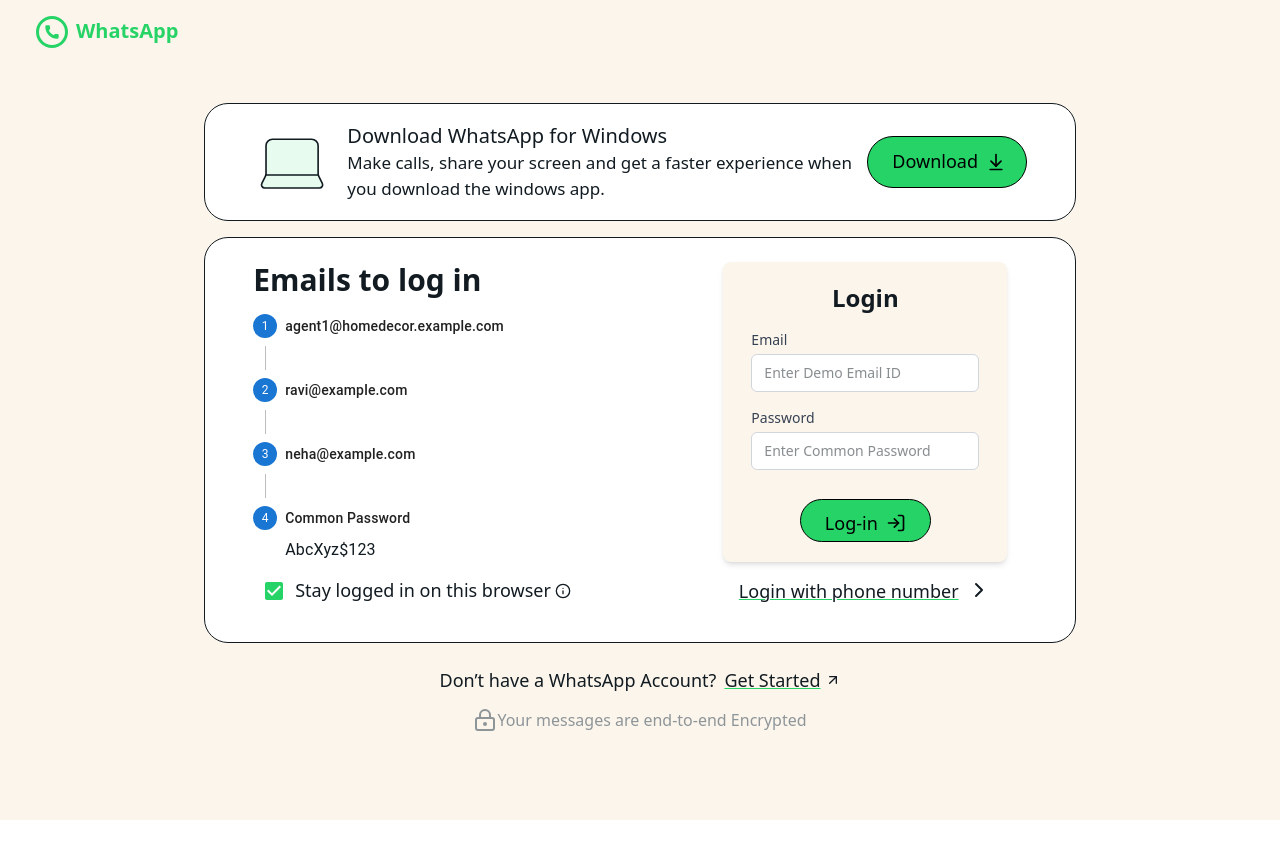
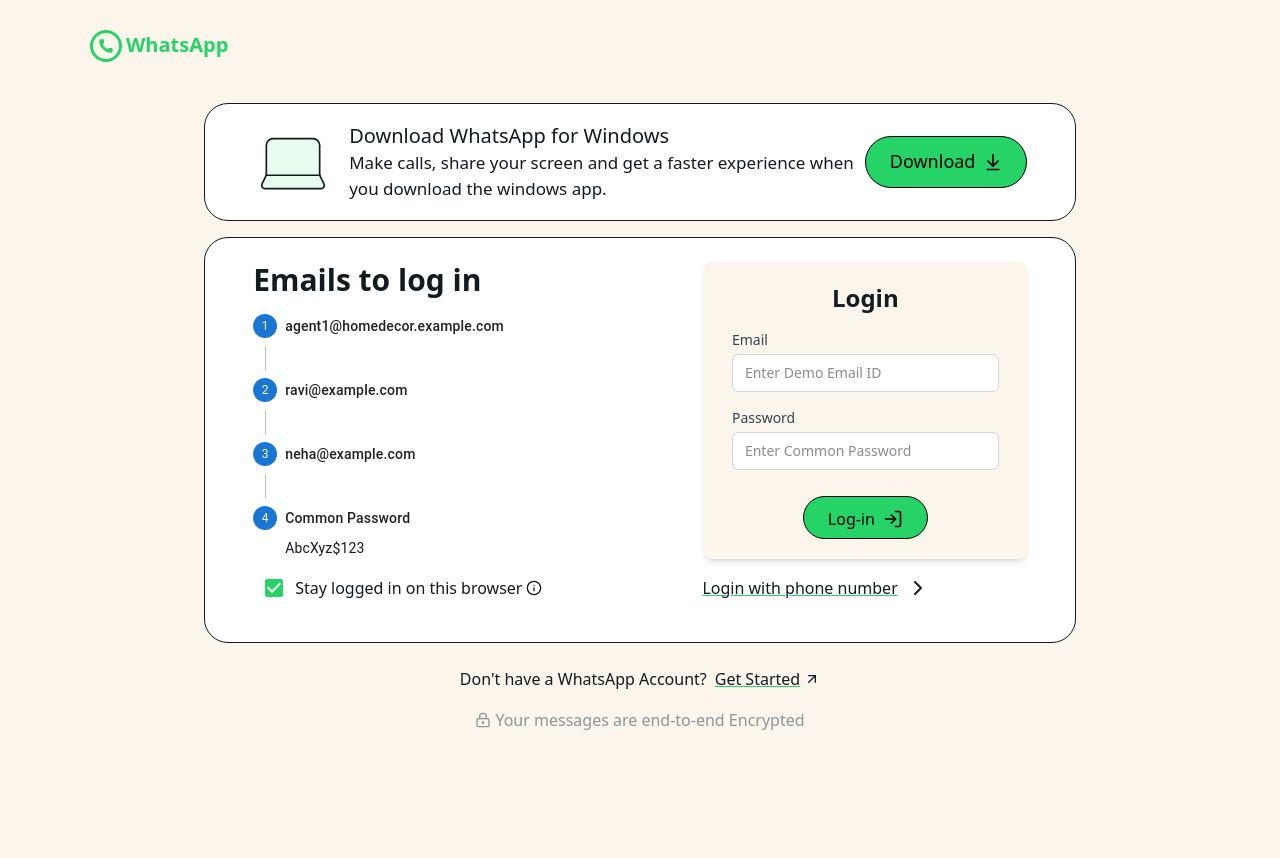
Before and after one commit to Vishesh0001/WhatsApp-Web-Clone, a Next.js app in the folder client/: page /login in a window 1280 px wide. Shown: the top 858 px of the page. Before the commit the page ends 820 px from the top, so only its background shows below. Built offline with nearby package versions, Linux system fonts and the light colour scheme; no server answers.

Commit message:
ui changes

```diff
--- a/client/src/app/login/page.js
+++ b/client/src/app/login/page.js
@@ -11,6 +11,7 @@
 import Cookies from "js-cookie";
 import secureFetch from "@/utils/securefetch";
 import { useRouter } from "next/navigation";
+import Link from "next/link";
 const steps = [
   {
     label: 'agent1@homedecor.example.com',
@@ -55,21 +56,11 @@
  onSubmit: async (values, { setSubmitting }) => {
       try {
         const body = { email: values.email, password: values.password };
-        // console.log('b',body);
-
         const resposne = await secureFetch("/login", JSON.stringify(body));
-        // console.log('r',resposne);
-
         if (resposne.code != 1) {
-// alert(`${resposne.message.keyword}`)
+        alert(resposne.message || 'Login failed');
         }else{
-          // console.log('hello',resposne.data.token);
-
-          // const tokenExpiry = new Date(Date.now() + 2* 60 * 60 * 1000); //  hour
         Cookies.set("token_test", resposne.data.token, { expires: 0.083, path: '/' });
-      //  Cookies.set('debug_test', '123');
-        // Cookies.set('token_test', String(resposne.data.token));
-          // await new Promise((resolve) => setTimeout(resolve, 10000));
         router.push('/')
       }
 
@@ -81,54 +72,69 @@
     },
   });
 
-  return (
+
+return (
 <div className="bg-[#FCF5EB] w-full min-h-screen font-sans text-[#111B21] text-[18px] flex justify-center">
 
-  <div className="py-[14px] px-[40px] w-[580px] h-[1100px] sm:w-[1000px] sm:h-[900px] lg:w-[1525.6px] lg:h-[820px] flex flex-col gap-4 items-center">
-  <div className=" h-[73px] w-[1100px] text-[20px] text-left text-[#25D366]">
-    <div className="absolute top-4 left-9 h-8 w-8 border-3 border-[#25D366] rounded-full flex items-center justify-center"><Phone className="h-4 w-4 fill-[#25D366] stroke-[0.1]"/></div><strong className="absolute top-4 left-19 ">WhatsApp</strong></div>
-   {/* first block */}
+
+  <div className="py-[14px] px-[20px] sm:px-[40px] w-full max-w-[580px] sm:max-w-[1000px] lg:max-w-[1525.6px] min-h-[1100px] sm:h-[900px] lg:h-[820px] flex flex-col gap-4 items-center">
+
+
+  <div className="h-[73px] w-full max-w-[1100px] text-[20px] text-left text-[#25D366] relative">
+    <div className="absolute top-4 left-0  h-8 w-8 border-3 border-[#25D366] rounded-full flex items-center justify-center"><Phone className="h-4 w-4 fill-[#25D366] stroke-[0.1]"/></div>
+    <strong className="absolute top-4 left-9 ">WhatsApp</strong>
+  </div>
+
     <div className="bg-[#FFFFFF]
-    py-[20px] px-[32px] lg:py-[24px] lg:px-[48px]
-      md:w-[531.6px] sm:w-[500px] lg:w-[871.6px]
-       sm:h-[89.6px] lg:h-[117.6px]
-       border rounded-3xl flex space-4 items-center">
-        <Laptop className="fill-[#25D366]/10 stroke-[0.5] h-16 w-16 lg:h-20 lg:w-20"/>
-        <div className="ml-4">
-            <h2 className=" sm:text-lg lg:text-xl w-[520px]">Download WhatsApp for Windows</h2>
-            <p className="text-[17px]  hidden  lg:block w-[520px]">Make calls, share your screen and get a faster experience when you download the windows app.</p>
-         <div className="flex hover:text-[#25D366]">   <p className="block ml-2 lg:hidden text mt-2 font-medium underline decoration-[#25D366]">Get Application </p><ChevronRight className="mt-2 h-6 w-6 block ml-2 lg:hidden"/></div>
+    py-[20px] px-[16px] sm:px-[32px] lg:py-[24px] lg:px-[48px]
+      w-full max-w-[531.6px] sm:max-w-[500px] lg:max-w-[871.6px]
+       min-h-[89.6px] lg:h-[117.6px]
+       border rounded-3xl flex flex-col sm:flex-row gap-4 sm:gap-0 items-center">
+
+        <Laptop className="fill-[#25D366]/10 stroke-[0.5] h-12 w-12 sm:h-16 sm:w-16 lg:h-20 lg:w-20 flex-shrink-0"/>
+
+        <div className="flex-1 text-center sm:text-left sm:ml-4">
+
+            <h2 className="text-base sm:text-lg lg:text-xl">Download WhatsApp for Windows</h2>
+            <p className="text-[15px] sm:text-[17px] hidden lg:block">Make calls, share your screen and get a faster experience when you download the windows app.</p>
+         <div className="flex justify-center sm:justify-start hover:text-[#25D366] lg:hidden">
+           <p className="text-sm sm:text-base font-medium underline decoration-[#25D366]">Get Application </p>
+           <ChevronRight className="h-5 w-5 sm:h-6 sm:w-6 ml-2"/>
+         </div>
         </div>
 
-<button className=" hidden lg:flex  w-[162px] h-[52px] py-[10px] px-[24px] relative overflow-hidden items-center border border-black text-black rounded-full bg-[#25D366] group">
+ <Link href='https://www.whatsapp.com/download'target="_blank" rel="noopener noreferrer">  <button className="hidden lg:flex w-[162px] h-[52px] py-[10px] px-[24px] relative overflow-hidden items-center border border-black text-black rounded-full bg-[#25D366] group">
   <span className="absolute inset-0 bg-black rounded-full origin-bottom scale-y-0 group-hover:scale-y-100 transition-transform duration-700 ease-in-out z-0"></span>
   <div className="relative z-10 flex items-center gap-2 transition-colors duration-700 group-hover:text-white">
     Download <ArrowDownToLine className="w-5 h-5" />
   </div>
-</button>
+</button></Link>
         </div>
+
         {/* second div */}
     <div className="bg-[#FFFFFF]
-     py-[20px] px-[32px] lg:py-[24px] lg:px-[48px]
-      md:w-[531.6px] sm:w-[500px] lg:w-[871.6px]
+     py-[20px] px-[16px] sm:px-[32px] lg:py-[24px] lg:px-[48px]
+      w-full max-w-[531.6px] sm:max-w-[500px] lg:max-w-[871.6px]
        h-auto lg:h-[406px]
      border rounded-3xl">
 
-        {/* upper flex box of 2nd main part */}
-        <div className="flex flex-col lg:flex-row space-x-50 justify-center">
-            {/* inner first box */}
-        <div>
-<h1 className="text-3xl mt-0 mb-2 font-semibold">Emails to log in</h1>
 
-   <Stepper orientation="vertical"  >
+        <div className="flex flex-col lg:flex-row lg:space-x-12 xl:space-x-50 justify-center gap-6 lg:gap-0">
+
+
+        <div className="w-full lg:w-auto">
+<h1 className="text-xl sm:text-2xl lg:text-3xl mt-0 mb-2 font-semibold text-center lg:text-left">Emails to log in</h1>
+
+
+   <Stepper orientation="vertical" sx={{ '& .MuiStepLabel-root': { fontSize: { xs: '14px', sm: '16px' } } }}>
       {steps.map((step) => (
-        <Step key={step.label} completed={false}  active>
+        <Step key={step.label} completed={false} active>
           <StepLabel>
             {step.label}
           </StepLabel>
 
             <StepContent>
-              <Typography>{step.description}</Typography>
+              <Typography sx={{ fontSize: { xs: '12px', sm: '14px' } }}>{step.description}</Typography>
             </StepContent>
 
         </Step>
@@ -136,12 +142,12 @@
     </Stepper>
 
 </div>
-{/* inner second box */}
-<div className="max-w-sm mx-auto mt-0 py-5 px-7 bg-[#FCF5EB] rounded-lg shadow-md relative min-h-[280px] flex flex-col">
-  <h2 className="text-2xl font-semibold mb-4 text-center">Login</h2>
+
+<div className="w-full max-w-sm mx-auto mt-0 py-4 sm:py-5 px-4 sm:px-7 bg-[#FCF5EB] rounded-lg shadow-md relative min-h-[280px] flex flex-col">
+  <h2 className="text-xl sm:text-2xl font-semibold mb-4 text-center">Login</h2>
 
   <form onSubmit={formik.handleSubmit} className="flex-1 flex flex-col">
-    {/* Email Field */}
+
     <div className="mb-4">
       <label htmlFor="email" className="block text-sm font-medium text-gray-700 mb-1">
         Email
@@ -157,7 +163,7 @@
         className="w-full px-3 py-2 bg-white rounded-md text-sm border border-gray-300 focus:outline-none focus:ring-2 focus:ring-[#25D366] focus:border-transparent"
       />
       {formik.touched.email && formik.errors.email ? (
-        <div className="text-red-600 text-sm mt-1">{formik.errors.email}</div>
+        <div className="text-red-600 text-xs sm:text-sm mt-1">{formik.errors.email}</div>
       ) : null}
     </div>
 
@@ -177,7 +183,7 @@
         className="w-full px-3 py-2 bg-white rounded-md text-sm border border-gray-300 focus:outline-none focus:ring-2 focus:ring-[#25D366] focus:border-transparent"
       />
       {formik.touched.password && formik.errors.password ? (
-        <div className="text-red-600 text-sm mt-1">{formik.errors.password}</div>
+        <div className="text-red-600 text-xs sm:text-sm mt-1">{formik.errors.password}</div>
       ) : null}
     </div>
 
@@ -185,24 +191,22 @@
     <div className="mt-auto flex justify-center">
       <button
         type="submit"
-        className="w-auto h-[43px] py-[10px] px-[24px] relative overflow-hidden items-center border border-black text-black rounded-full bg-[#25D366] group transition-all duration-300 hover:shadow-lg"
+        className="w-auto h-[43px] py-[10px] px-[20px] sm:px-[24px] relative overflow-hidden items-center border border-black text-black rounded-full bg-[#25D366] group transition-all duration-300 hover:shadow-lg"
       >
         <span className="absolute inset-0 bg-black rounded-full origin-bottom scale-y-0 group-hover:scale-y-100 transition-transform duration-700 ease-in-out z-0"></span>
         <div className="relative z-10 flex items-center gap-2 transition-colors duration-700 group-hover:text-white">
-          Log-in <LogIn className="w-5 h-5" />
+          <span className="text-sm sm:text-base">Log-in</span> <LogIn className="w-4 h-4 sm:w-5 sm:h-5" />
         </div>
       </button>
     </div>
   </form>
 </div>
 
+</div>
 
+<div className="flex flex-col sm:flex-row sm:space-x-8 lg:space-x-40 mt-3 lg:mt-2 gap-4 sm:gap-0">
 
-</div>
-   {/* lower flex box */}
-<div className="flex flex-col lg:flex-row space-x-40 mt-2">
-{/* first div */}
-<div className="ml-0 pl-0 flex items-center ">
+<div className="flex items-center justify-center sm:justify-start">
   <Checkbox
     defaultChecked
     sx={{
@@ -210,35 +214,41 @@
       '&.Mui-checked': {
         color: '#25D366',
       },
+
+      transform: { xs: 'scale(0.8)', sm: 'scale(1)' }
     }}
   />
-  <span>Stay logged in on this browser</span>
-  <Info className="ml-1 h-4 w-4" />
+  <span className="text-sm sm:text-base">Stay logged in on this browser</span>
+  <Info className="ml-1 h-3 w-3 sm:h-4 sm:w-4" />
 </div>
 
-{/* second div */}
-<div>
-    <div className="flex hover:text-[#25D366]">   <p className="block ml-2 text mt-2 font-medium underline decoration-[#25D366]">Login with phone number </p><ChevronRight className="mt-2 h-6 w-6 block ml-2"/></div>
+
+<div className="flex justify-center sm:justify-start">
+    <div className="flex hover:text-[#25D366] items-center">
+      <p className="text-sm sm:text-base font-medium underline decoration-[#25D366]">Login with phone number</p>
+      <ChevronRight className="h-5 w-5 sm:h-6 sm:w-6 ml-2"/>
+    </div>
 </div>
 </div>
 
      </div>
-    {/*  3rd main part */}
-    <div className="text-center  flex justify-center flex-wrap pt-[8px] h-[33.2px]">
-  Don’t have a WhatsApp Account?<span className="flex items-center hover:text-[#25D366] pl-2">
-    <strong className="underline decoration-[#25D366] font-normal mr-1">
+
+
+    <div className="text-center flex justify-center flex-wrap pt-[8px] h-auto min-h-[33.2px] px-4">
+  <span className="text-sm sm:text-base">Don&#39;t have a WhatsApp Account?</span>
+  <span className="flex items-center hover:text-[#25D366] pl-2">
+    <strong className="underline decoration-[#25D366] font-normal mr-1 text-sm sm:text-base">
       Get Started
     </strong>
-    <ArrowUpRight className="w-4 h-4" />
+    <ArrowUpRight className="w-3 h-3 sm:w-4 sm:h-4" />
   </span>
 </div>
 
-    <div className="text-[#8D9599] text-[16px] flex justify-center"><LockKeyhole/> Your messages are end-to-end Encrypted </div>
-
+    <div className="text-[#8D9599] text-[14px] sm:text-[16px] flex justify-center items-center gap-1 px-4 text-center">
+      <LockKeyhole className="h-4 w-4 flex-shrink-0"/>
+      <span>Your messages are end-to-end Encrypted</span>
+    </div>
 
   </div>
-</div>
-
-
-  )
+</div>)
 }
```
